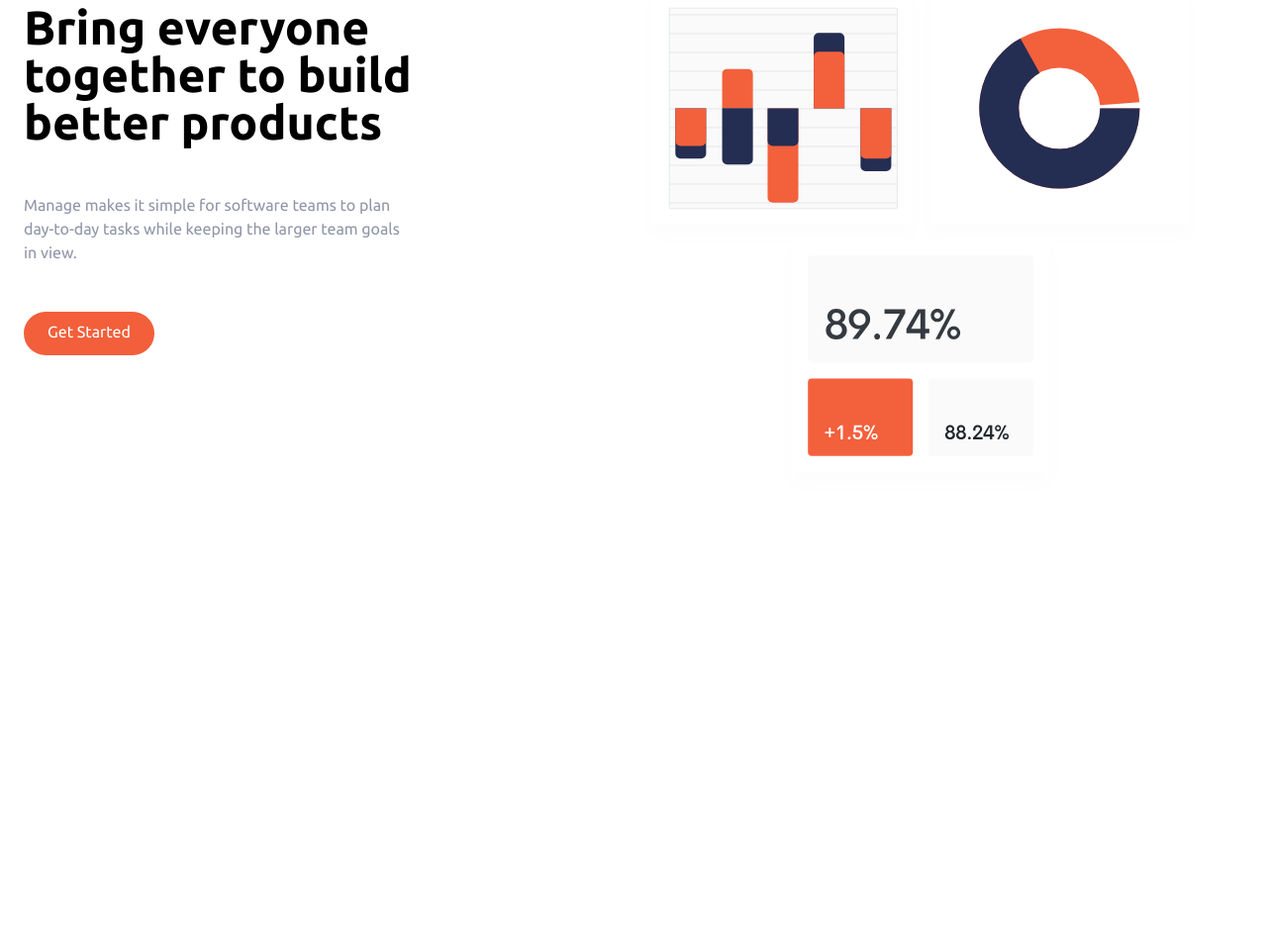
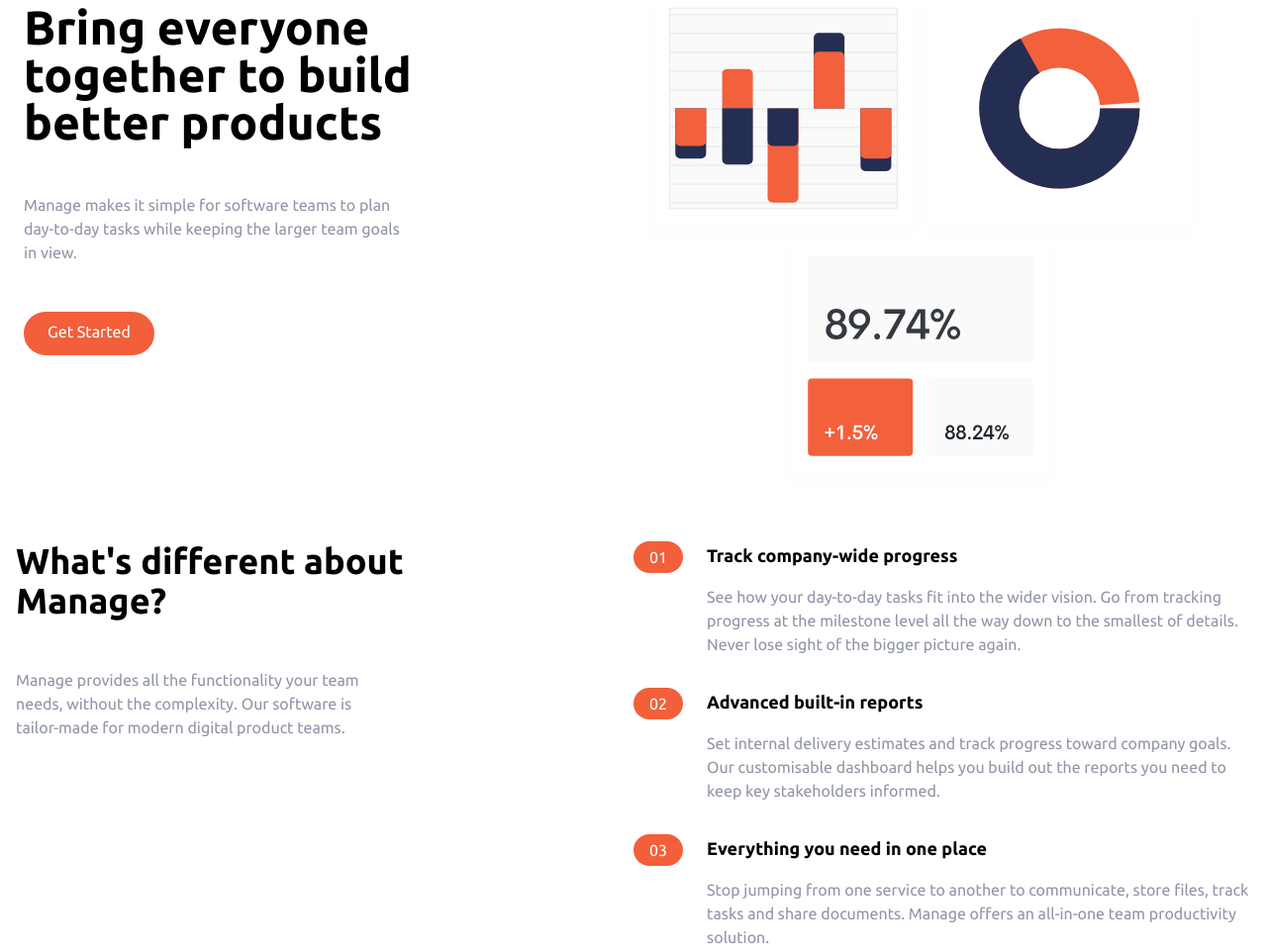
Before and after one commit to m6o4solutions/manage-web-project, a website built with Vite: page index.html in a window 1280 px wide. Shown: the part 150-1109 px from the top of the page at 99% size. Before the commit the page ends 800 px from the top, so only its background shows below. Built offline with nearby package versions, Linux system fonts and the light colour scheme.

Commit message:
feat: features section

```diff
--- a/index.html
+++ b/index.html
@@ -19,7 +19,7 @@
 				<!-- logo section end -->
 
 				<!-- menu items section start -->
-				<div class="space-x-6 md:flex">
+				<div class="hidden space-x-6 md:flex">
 					<a href="#" class="hover:text-darkBlueGray">Pricing</a>
 					<a href="#" class="hover:text-darkBlueGray">Product</a>
 					<a href="#" class="hover:text-darkBlueGray">About Us</a>
@@ -69,6 +69,94 @@
 		</section>
 		<!-- hero section end -->
 
+		<!-- features section start -->
+		<section id="features">
+			<!-- flex container start -->
+			<div class="container mx-auto mt-10 flex flex-col space-y-12 px-4 md:flex-row md:space-y-0">
+				<!-- what's different section start -->
+				<div class="flex flex-col space-y-12 md:w-1/2">
+					<h2 class="max-w-md text-center text-4xl font-bold md:text-left">What's different about Manage?</h2>
+					<p class="max-w-sm text-center text-darkBlueGray md:text-left">
+						Manage provides all the functionality your team needs, without the complexity. Our software is tailor-made for modern digital
+						product teams.
+					</p>
+				</div>
+				<!-- what's different section end -->
+
+				<!-- numbered list start -->
+				<div class="flex flex-col space-y-8 md:w-1/2">
+					<!-- list item 1 start -->
+					<div class="flex flex-col space-y-3 md:flex-row md:space-y-0 md:space-x-6">
+						<!-- heading start -->
+						<div class="rounded-l-full bg-brightOrangeSuperLight md:bg-transparent">
+							<div class="flex items-center space-x-2">
+								<div class="rounded-full bg-brightOrange px-4 py-2 text-white md:py-1">01</div>
+								<h3 class="text-base font-bold md:mb-4 md:hidden">Track company-wide progress</h3>
+							</div>
+						</div>
+						<!-- heading end -->
+						<!-- feature text start -->
+						<div>
+							<h3 class="mb-4 hidden text-lg font-bold md:block">Track company-wide progress</h3>
+							<p class="text-darkBlueGray">
+								See how your day-to-day tasks fit into the wider vision. Go from tracking progress at the milestone level all the way down to
+								the smallest of details. Never lose sight of the bigger picture again.
+							</p>
+						</div>
+						<!-- feature text end -->
+					</div>
+					<!-- list item 1 end -->
+
+					<!-- list item 2 start -->
+					<div class="flex flex-col space-y-3 md:flex-row md:space-y-0 md:space-x-6">
+						<!-- heading start -->
+						<div class="rounded-l-full bg-brightOrangeSuperLight md:bg-transparent">
+							<div class="flex items-center space-x-2">
+								<div class="rounded-full bg-brightOrange px-4 py-2 text-white md:py-1">02</div>
+								<h3 class="text-base font-bold md:mb-4 md:hidden">Advanced built-in reports</h3>
+							</div>
+						</div>
+						<!-- heading end -->
+						<!-- feature text start -->
+						<div>
+							<h3 class="mb-4 hidden text-lg font-bold md:block">Advanced built-in reports</h3>
+							<p class="text-darkBlueGray">
+								Set internal delivery estimates and track progress toward company goals. Our customisable dashboard helps you build out the
+								reports you need to keep key stakeholders informed.
+							</p>
+						</div>
+						<!-- feature text end -->
+					</div>
+					<!-- list item 2 end -->
+
+					<!-- list item 3 start -->
+					<div class="flex flex-col space-y-3 md:flex-row md:space-y-0 md:space-x-6">
+						<!-- heading start -->
+						<div class="rounded-l-full bg-brightOrangeSuperLight md:bg-transparent">
+							<div class="flex items-center space-x-2">
+								<div class="rounded-full bg-brightOrange px-4 py-2 text-white md:py-1">03</div>
+								<h3 class="text-base font-bold md:mb-4 md:hidden">Everything you need in one place</h3>
+							</div>
+						</div>
+						<!-- heading end -->
+						<!-- feature text start -->
+						<div>
+							<h3 class="mb-4 hidden text-lg font-bold md:block">Everything you need in one place</h3>
+							<p class="text-darkBlueGray">
+								Stop jumping from one service to another to communicate, store files, track tasks and share documents. Manage offers an
+								all-in-one team productivity solution.
+							</p>
+						</div>
+						<!-- feature text end -->
+					</div>
+					<!-- list item 3 end -->
+				</div>
+				<!-- numbered list start end -->
+			</div>
+			<!-- flex container end -->
+		</section>
+		<!-- features section end -->
+
 		<script type="module" src="/main.js"></script>
 	</body>
 </html>
```
